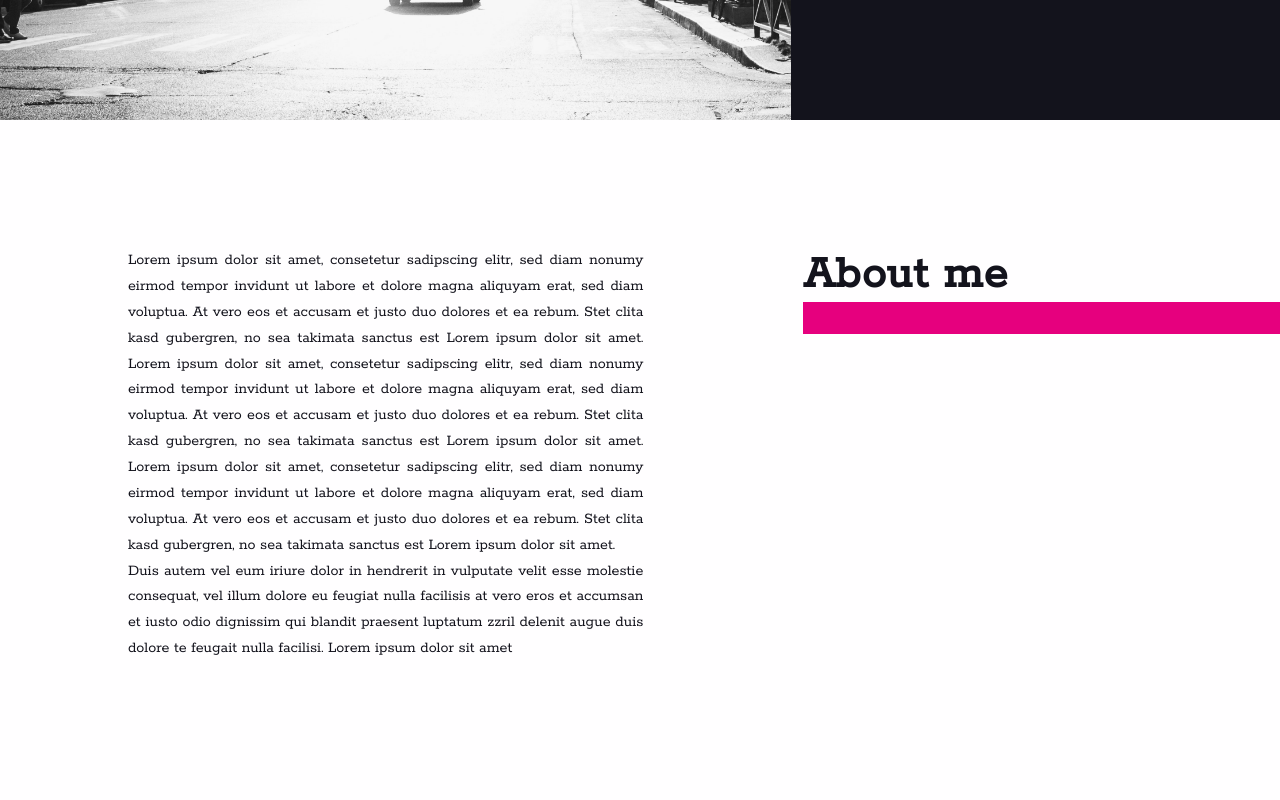
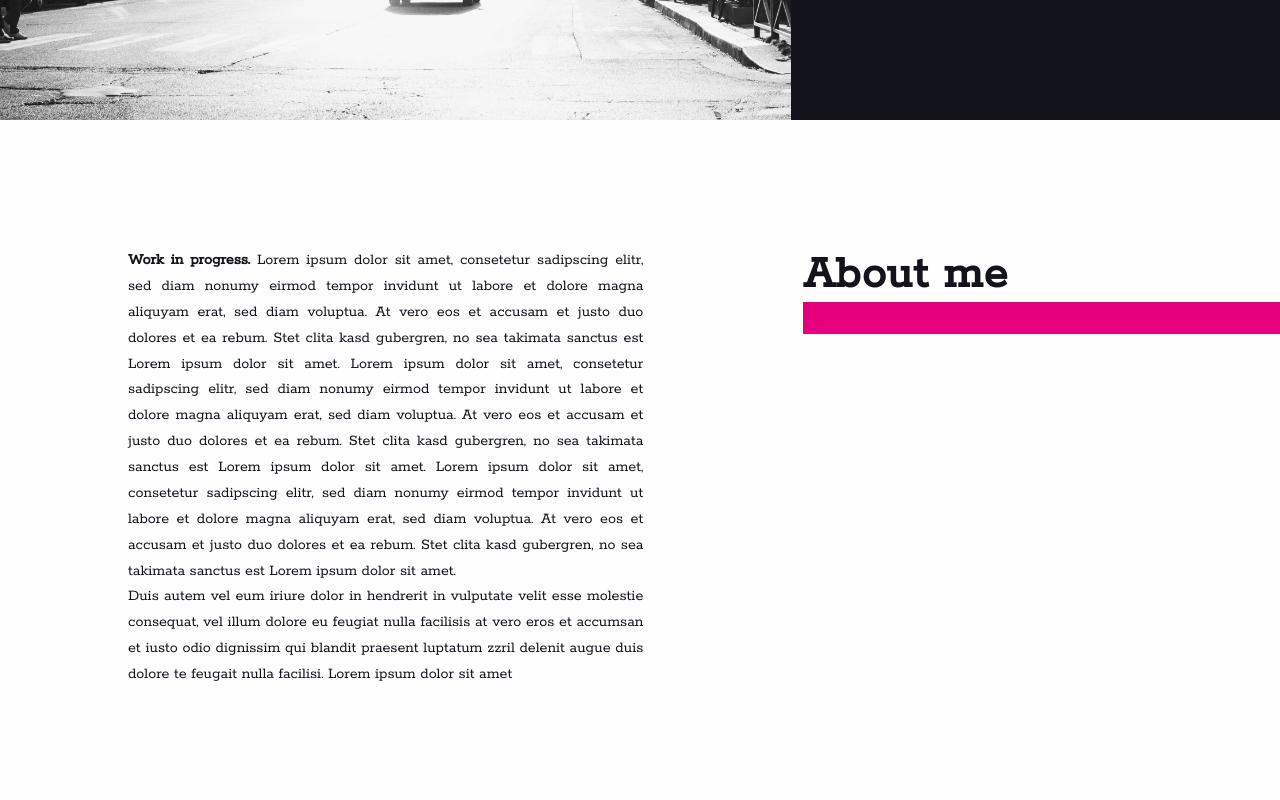
Before and after one commit to bitionaire/bitionaire.org, a React (Create React App) app: page / in a window 1280 px wide. Shown: the part 680-1480 px from the top of the page. Built offline with nearby package versions, Linux system fonts and the light colour scheme.

Commit message:
Added work in progress message

```diff
--- a/src/components/AboutMe/index.tsx
+++ b/src/components/AboutMe/index.tsx
@@ -5,15 +5,16 @@ const AboutMe: React.SFC = () => (
   <section className="about-me">
     <div className="about-me__text">
       <p>
-        Lorem ipsum dolor sit amet, consetetur sadipscing elitr, sed diam nonumy eirmod tempor invidunt ut
-        labore et dolore magna aliquyam erat, sed diam voluptua. At vero eos et accusam et justo duo dolores
-        et ea rebum. Stet clita kasd gubergren, no sea takimata sanctus est Lorem ipsum dolor sit amet.
-        Lorem ipsum dolor sit amet, consetetur sadipscing elitr, sed diam nonumy eirmod tempor invidunt
-        ut labore et dolore magna aliquyam erat, sed diam voluptua. At vero eos et accusam et justo duo
-        dolores et ea rebum. Stet clita kasd gubergren, no sea takimata sanctus est Lorem ipsum dolor sit
-        amet. Lorem ipsum dolor sit amet, consetetur sadipscing elitr, sed diam nonumy eirmod tempor invidunt
-        ut labore et dolore magna aliquyam erat, sed diam voluptua. At vero eos et accusam et justo duo
-        dolores et ea rebum. Stet clita kasd gubergren, no sea takimata sanctus est Lorem ipsum dolor sit amet.
+        <strong>Work in progress.</strong> Lorem ipsum dolor sit amet, consetetur sadipscing elitr, sed diam
+        nonumy eirmod tempor invidunt ut  labore et dolore magna aliquyam erat, sed diam voluptua. At vero eos
+        et accusam et justo duo dolores et ea rebum. Stet clita kasd gubergren, no sea takimata sanctus est
+        Lorem ipsum dolor sit amet. Lorem ipsum dolor sit amet, consetetur sadipscing elitr, sed diam nonumy
+        eirmod tempor invidunt ut labore et dolore magna aliquyam erat, sed diam voluptua. At vero eos et
+        accusam et justo duo dolores et ea rebum. Stet clita kasd gubergren, no sea takimata sanctus est Lorem
+        ipsum dolor sit amet. Lorem ipsum dolor sit amet, consetetur sadipscing elitr, sed diam nonumy eirmod
+        tempor invidunt ut labore et dolore magna aliquyam erat, sed diam voluptua. At vero eos et accusam et
+        justo duo dolores et ea rebum. Stet clita kasd gubergren, no sea takimata sanctus est Lorem ipsum dolor
+        sit amet.
         <br />
         Duis autem vel eum iriure dolor in hendrerit in vulputate velit esse molestie consequat, vel illum
         dolore eu feugiat nulla facilisis at vero eros et accumsan et iusto odio dignissim qui blandit
```
